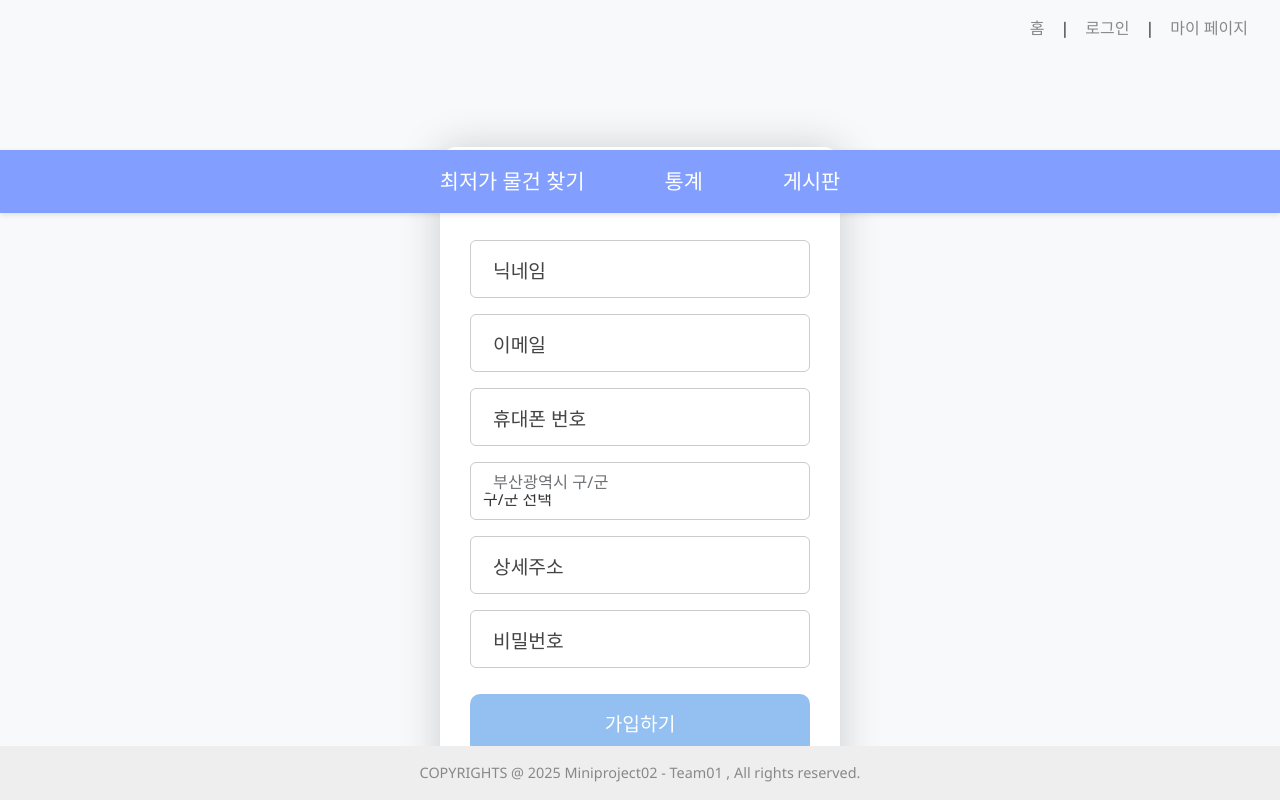
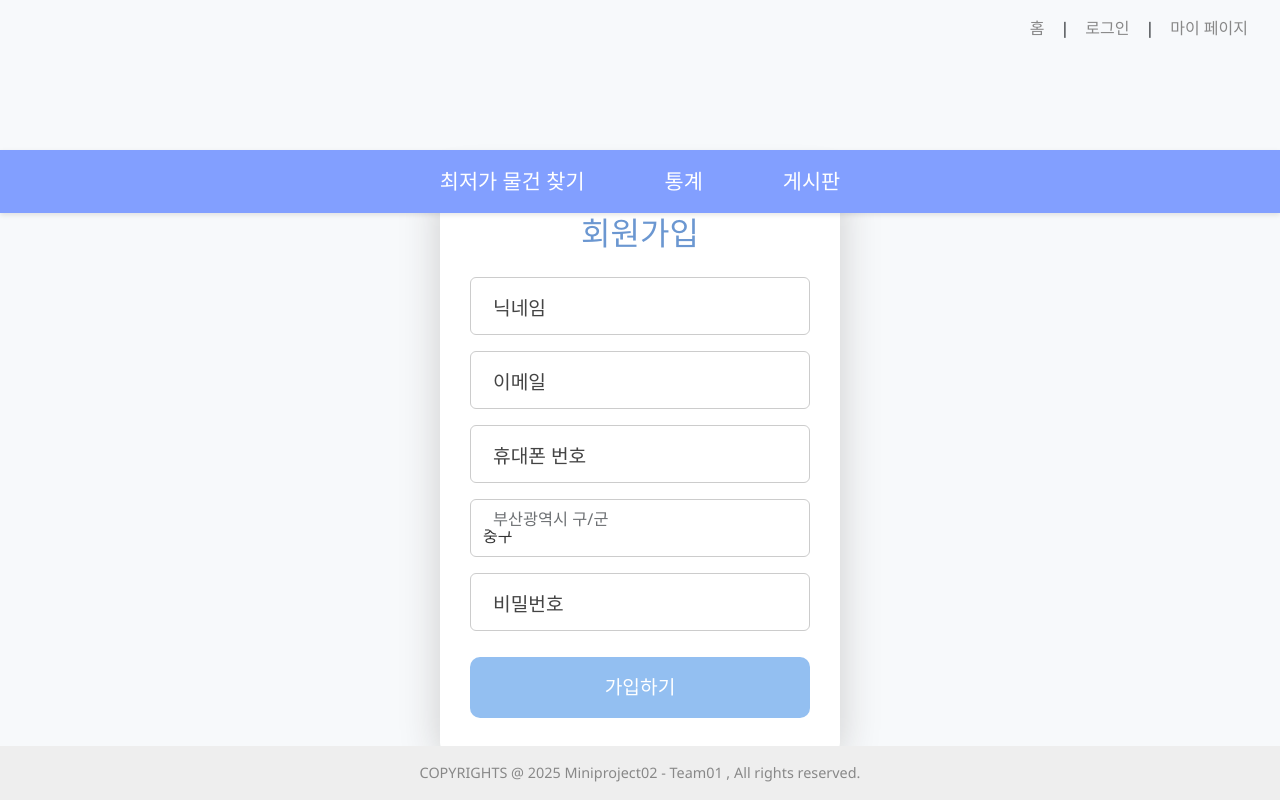
Before and after one commit to BSEom/teamP_t1, a React (Vite) app in the folder Frontend/miniproject_02/: page /Register in a window 1280 px wide. Built offline with nearby package versions, Linux system fonts and the light colour scheme.

Commit message:
로그인, 회원가입 연결

```diff
--- a/Frontend/miniproject_02/src/pages/Login.jsx
+++ b/Frontend/miniproject_02/src/pages/Login.jsx
@@ -1,8 +1,38 @@
 import React from "react";
-import { Link } from "react-router-dom";
+import { Link, useNavigate } from "react-router-dom";
+import { useState } from "react";
 import "./Login.css";
 
 const Login = () => {
+  const navigate = useNavigate();
+
+  const [email, setEmail] = useState("");
+  const [password, setPassword] = useState("");
+
+
+  const handelLogin = async () => {
+    const response = await fetch("http://localhost:8050/user/login", {
+      method: "POST",
+      credentials: "include",
+      headers: {
+        "Content-Type": "application/json",
+      },
+      body: JSON.stringify({ email, password })
+    });
+
+    // 응답
+    if (response.ok) {
+      const result = await response.json();
+      alert(JSON.stringify(result.message));
+      setTimeout(() => navigate("/"), 100);
+    } else {
+      const result = await response.json();
+      alert(JSON.stringify(result.message))
+      setTimeout(() => navigate("/login"), 100);
+    }
+  }
+
+
   return (
 
  <div className="body-wrapper">
@@ -17,6 +47,8 @@ const Login = () => {
             className="form-control"
             id="floatingInput"
             placeholder="name@example.com"
+            value={email}
+            onChange={(e) => setEmail(e.target.value)}
           />
           <label htmlFor="floatingInput">이메일</label>
         </div>
@@ -26,11 +58,13 @@ const Login = () => {
             className="form-control"
             id="floatingPassword"
             placeholder="Password"
+            value={password}
+            onChange={(e) => setPassword(e.target.value)}
           />
           <label htmlFor="floatingPassword">패스워드</label>
         </div>
       </div>
-      <button type="submit" style={{ fontSize: "1.5rem" }}>로그인</button>
+      <button type="submit" style={{ fontSize: "1.5rem" }} onClick={handelLogin}>로그인</button>
     </div>
               <hr />
           <p className="note">
--- a/Frontend/miniproject_02/src/pages/Register.jsx
+++ b/Frontend/miniproject_02/src/pages/Register.jsx
@@ -1,20 +1,51 @@
 import React from "react";
-import { Link } from 'react-router-dom';
+import { Link, useNavigate } from 'react-router-dom';
 import "./Register.css";
 
 const Register = () => {
-  const handleSubmit = (e) => {
+  const navigate = useNavigate();
+  const handleSubmit = async (e) => {
     e.preventDefault();
-    const pw1 = document.querySelector("#password").value;
-    const pw2 = document.querySelector("#confirm-password").value;
+    // const pw1 = document.querySelector("#password").value;
+    // const pw2 = document.querySelector("#confirm-password").value;
 
-    if (pw1 !== pw2) {
-      alert("비밀번호가 일치하지 않습니다 !");
-      return;
+    // if (pw1 !== pw2) {
+    //   alert("비밀번호가 일치하지 않습니다 !");
+    //   return;
+    // }
+
+
+    // form값을 JOSN으로 변환
+    const form = e.target;
+    const formData = new FormData(form);
+    const json = {};
+
+    formData.forEach((value, key) => {
+      json[key] = value;
+    });
+
+    // 폼 제출
+    // e.target.submit();
+
+    // JSON으로 제출
+    const response = await fetch("http://localhost:8050/user/sign-up", {
+      method: "POST",
+      headers: {
+        "Content-Type": "application/json",
+      },
+      body: JSON.stringify(json),
+    });
+
+    // 응답
+    if (response.ok) {
+      const result = await response.json();
+      alert(JSON.stringify(result.message));
+      setTimeout(() => navigate("/"), 100);
+    } else {
+      const result = await response.json();
+      alert(JSON.stringify(result.message))
     }
 
-    // 폼 제출
-    e.target.submit();
   };
 
   return (
@@ -23,9 +54,7 @@ const Register = () => {
       <div className="container">
         <h2>회원가입</h2>
         <form
-          action="https://docs.google.com/forms/u/0/d/e/1FAIpQLSdh4DDGwKn8XaIrn9J7q8IZxfv0ovJVH3V0NmI-vjTPDwmqCw/formResponse"
-          method="POST"
-          onSubmit={handleSubmit}
+          onSubmit={handleSubmit} method="post" action="#"
         >
           <div className="form-floating mb-3">
             <input
@@ -33,7 +62,7 @@ const Register = () => {
               className="form-control"
               id="username"
               placeholder="name"
-              name="entry.390326524"
+              name="username"
               required
             />
             <label htmlFor="username">닉네임</label>
@@ -45,7 +74,7 @@ const Register = () => {
               id="email"
               className="form-control"
               placeholder="name@example.com"
-              name="entry.2064063587"
+              name="email"
               required
             />
             <label htmlFor="email">이메일</label>
@@ -58,7 +87,7 @@ const Register = () => {
               id="phone"
               className="form-control"
               placeholder="휴대폰 번호"
-              name="entry.phone"
+              name="phonenumber"
               required
             />
             <label htmlFor="phone">휴대폰 번호</label>
@@ -66,8 +95,8 @@ const Register = () => {
 
           {/* 부산광역시 구 선택 */}
           <div className="form-floating mb-3">
-            <select id="busanGu" className="form-control" name="entry.busanGu" required>
-              <option value="">구/군 선택</option>
+            <select id="busanGu" className="form-control" name="address" required>
+              <option value="" disabled>구/군 선택</option>
               <option value="중구">중구</option>
               <option value="서구">서구</option>
               <option value="동구">동구</option>
@@ -88,7 +117,7 @@ const Register = () => {
             <label htmlFor="busanGu">부산광역시 구/군</label>
           </div>
 
-          <div className="form-floating mb-3">
+          {/* <div className="form-floating mb-3">
             <input
               type="text"
               id="detailAddress"
@@ -98,7 +127,7 @@ const Register = () => {
               required
             />
             <label htmlFor="detailAddress">상세주소</label>
-          </div>
+          </div> */}
 
           <div className="form-floating mb-3">
             <input
@@ -106,7 +135,7 @@ const Register = () => {
               id="password"
               className="form-control"
               placeholder="Password"
-              name="entry.1111365674"
+              name="password"
               required
             />
             <label htmlFor="password">비밀번호</label>
```
Also changed, not shown: 2 other files (tests, documents, lock files or other folders).
